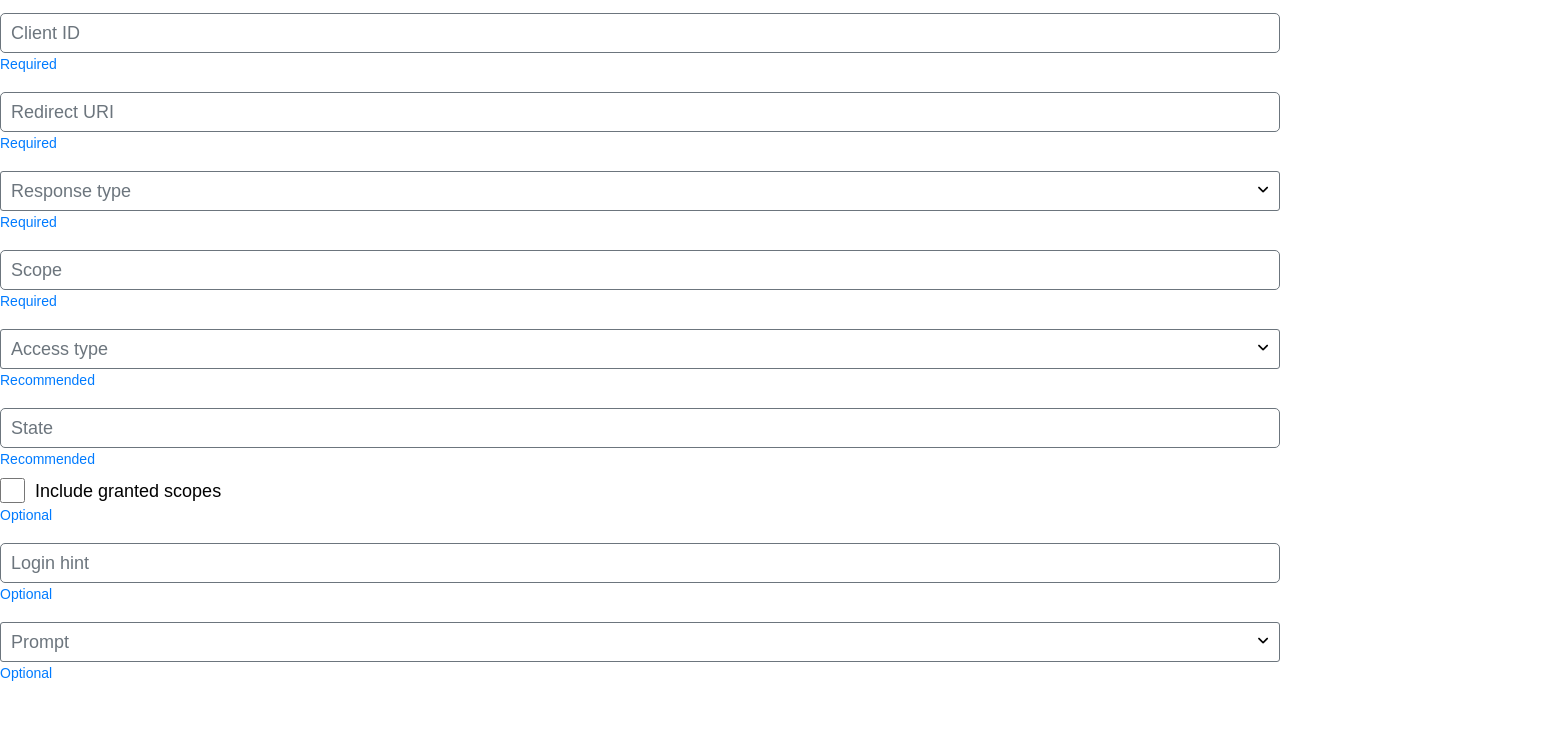
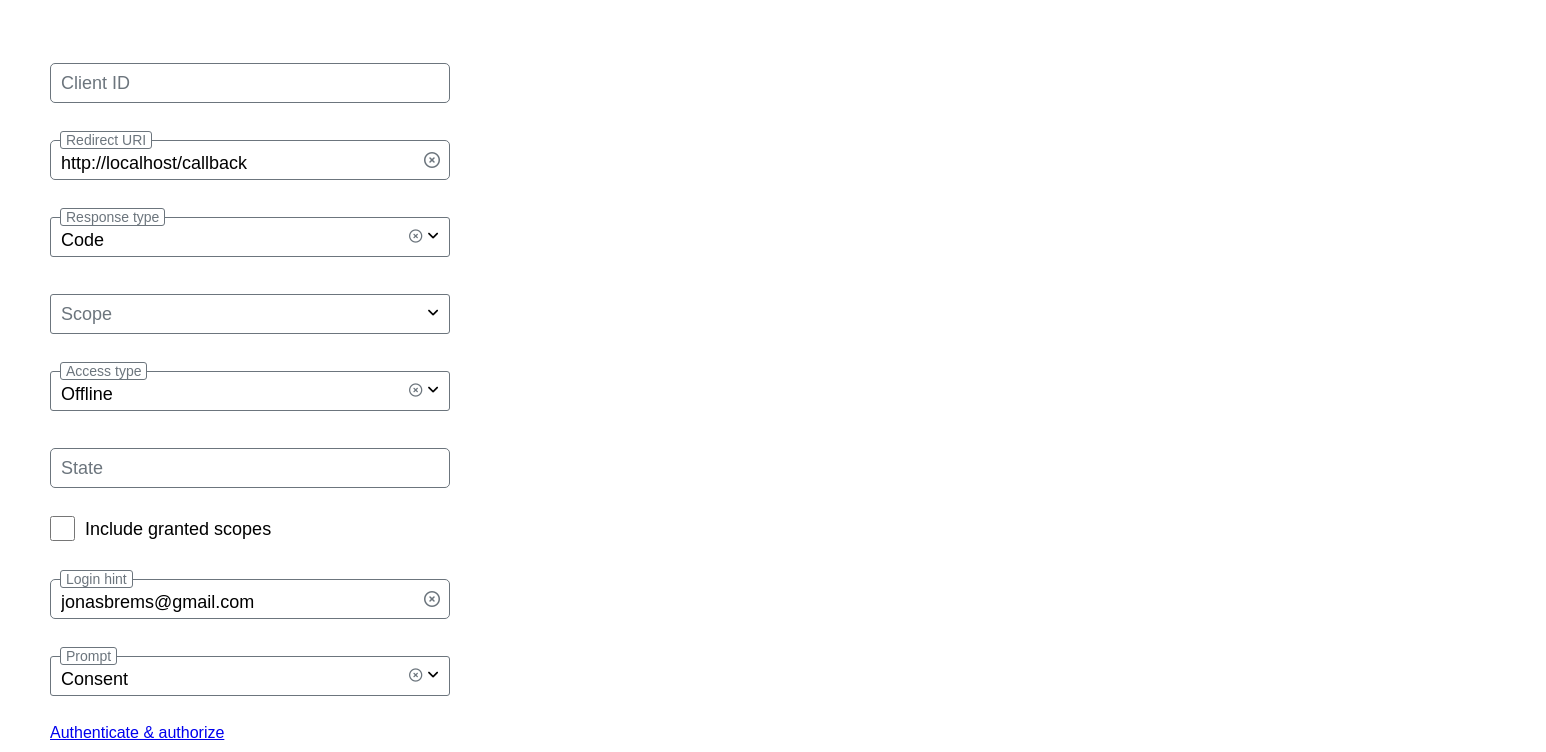
Before and after one commit to jbrems/oauth-debugger, a React (Vite) app: page / in a window 1280 px wide. Shown: the part 24-776 px from the top of the page, 1546 px wide, since content can reach past the window. Built offline with nearby package versions, Linux system fonts and the light colour scheme; the HTML template or start-up script is replaced by a standard one; a web font is replaced by a local one.

Commit message:
Hook up authorize parameters

```diff
--- a/src/authorize/Authorize-inputs/AuthorizeInputs.jsx
+++ b/src/authorize/Authorize-inputs/AuthorizeInputs.jsx
@@ -1,11 +1,17 @@
+import { useEffect, useState } from 'react';
 import Checkbox from '../../shared/Checkbox/Checkbox';
 import Input from '../../shared/Input/Input';
 import Selectmenu from '../../shared/Selectmenu/Selectmenu';
 
-export default function AuthorizeInputs () {
 const responseTypeOptions = [
   { value: 'code', label: 'Code', description: 'For web server applications. This value instructs the Google Authorization Server to return an authorization code as a name=value pair in the query parameters of the URI (?) to which the user is redirected after completing the authorization process.' },
   { value: 'token', label: 'Token', description: 'For javaScript applications. This value instructs the Google Authorization Server to return the access token as a name=value pair in the fragment identifier of the URI (#) to which the user is redirected after completing the authorization process.' },
+];
+
+const scopeOptions = [
+  { value: 'https://www.googleapis.com/auth/userinfo.email', label: 'Userinfo - Email', description: 'See your primary Google Account email address.' },
+  { value: 'https://www.googleapis.com/auth/userinfo.profile', label: 'Userinfo - Profile', description: 'See your personal info, including any personal info you\'ve made publicly available.' },
+  { value: 'openid', label: 'OpenID Connect SSO', description: 'Associate you with your personal info on Google.' },
 ];
 
 const accessTypeOptions = [
@@ -19,15 +25,47 @@ export default function AuthorizeInputs () {
   { value: 'select_account', label: 'Select account', description: 'Prompt the user to select an account.' },
 ];
 
-  return <div style={{ display: 'flex', flexDirection: 'column', gap: '10px' }}>
-    <Input label="Client ID" message="Required"></Input>
-    <Input label="Redirect URI" message="Required"></Input>
-    <Selectmenu label="Response type" options={responseTypeOptions} message="Required"></Selectmenu>
-    <Input label="Scope" message="Required"></Input>
-    <Selectmenu label="Access type" options={accessTypeOptions} message="Recommended"></Selectmenu>
-    <Input label="State" message="Recommended"></Input>
-    <Checkbox label="Include granted scopes" message="Optional"></Checkbox>
-    <Input label="Login hint" message="Optional"></Input>
-    <Selectmenu label="Prompt" options={promptOptions} message="Optional"></Selectmenu>
+export const authorizeEndpointUrl = 'https://accounts.google.com/o/oauth2/v2/auth';
+
+export default function AuthorizeInputs () {
+  const [clientId, setClientId] = useState('');
+  const [redirectUri, setRedirectUri] = useState(window.location.href + 'callback');
+  const [responseType, setResponseType] = useState('code');
+  const [scope, setScope] = useState('');
+  const [accessType, setAccessType] = useState('offline');
+  const [state, setState] = useState('');
+  const [includeGrantedScopes, setIncludeGrantedScopes] = useState(false);
+  const [loginHint, setLoginHint] = useState('jonasbrems@gmail.com');
+  const [prompt, setPrompt] = useState('consent');
+
+  const [authorizeUrl, setAuthorizeUrl] = useState('#');
+
+  useEffect(() => {
+    setAuthorizeUrl(`
+      ${authorizeEndpointUrl}
+      ?client_id=${clientId}
+      &redirect_uri=${encodeURIComponent(redirectUri)}
+      &response_type=${responseType}
+      &scope=${encodeURIComponent(scope)}
+      &access_type=${accessType}
+      &state=${encodeURIComponent(state)}
+      &include_granted_scopes=${includeGrantedScopes}
+      &login_hint=${loginHint}
+      &prompt=${prompt}
+    `.replace(/\s/g, ''));
+  }, [clientId, redirectUri, responseType, scope, accessType, state, includeGrantedScopes, loginHint, prompt]);
+
+  return <div style={{ display: 'flex', flexDirection: 'column', gap: '10px', maxWidth: '500px', padding: '50px' }}>
+    <Input label="Client ID" initialValue={clientId} onChange={setClientId}></Input>
+    <Input label="Redirect URI" initialValue={redirectUri} onChange={setRedirectUri}></Input>
+    <Selectmenu label="Response type" options={responseTypeOptions} initialValue={responseType} onChange={setResponseType}></Selectmenu>
+    {/* <Input label="Scope" initialValue={scope} onChange={setScope}></Input> */}
+    <Selectmenu label="Scope" options={scopeOptions} initialValue={scope} onChange={setScope}></Selectmenu>
+    <Selectmenu label="Access type" options={accessTypeOptions} initialValue={accessType} onChange={setAccessType}></Selectmenu>
+    <Input label="State" initialValue={state} onChange={setState}></Input>
+    <Checkbox label="Include granted scopes" initialValue={includeGrantedScopes} onChange={setIncludeGrantedScopes}></Checkbox>
+    <Input label="Login hint" initialValue={loginHint} onChange={setLoginHint}></Input>
+    <Selectmenu label="Prompt" options={promptOptions} initialValue={prompt} onChange={setPrompt}></Selectmenu>
+    <a href={authorizeUrl}>Authenticate & authorize</a> ({authorizeUrl})
   </div>;
 }
--- a/src/shared/Selectmenu/Selectmenu.jsx
+++ b/src/shared/Selectmenu/Selectmenu.jsx
@@ -1,4 +1,4 @@
-import { useId, useRef, useState } from 'react';
+import { useEffect, useId, useRef, useState } from 'react';
 
 import './Selectmenu.css';
 
@@ -6,11 +6,15 @@ import Label from '../Label/Label';
 import Message from '../Message/Message';
 import Option from './Option/Option';
 
-export default function Selectmenu ({ label, initialValue = '', options = [], status = 'DEFAULT', message } = {}) {
+export default function Selectmenu ({ label, initialValue = '', options = [], status = 'DEFAULT', message, onChange = () => {} } = {}) {
   const id = useId();
   const selectmenuRef = useRef();
 
   const [value, setValue] = useState(initialValue);
+
+  useEffect(() => {
+    onChange(value);
+  }, [value]);
 
   const handleOnChange = (event) => {
     setValue(event.target.value);
```
Lines whose indentation alone changed are shown as unchanged.
